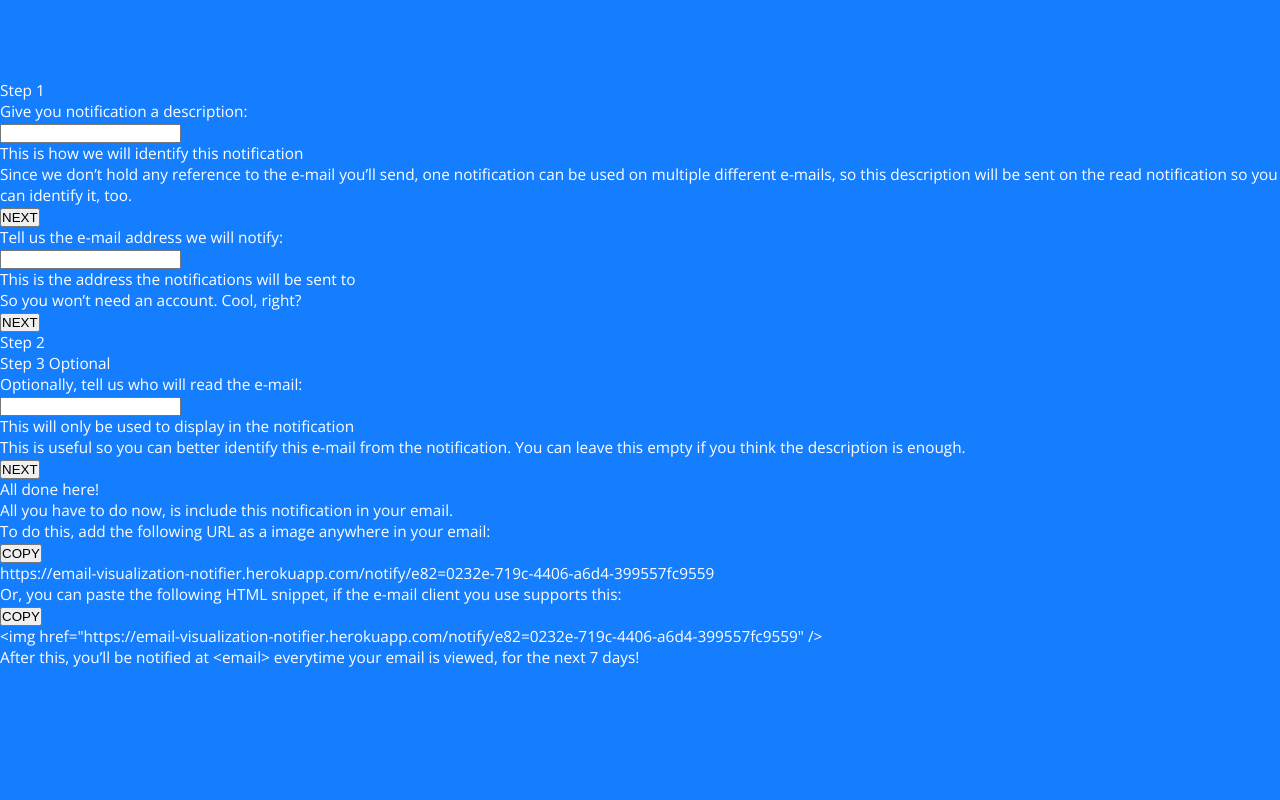
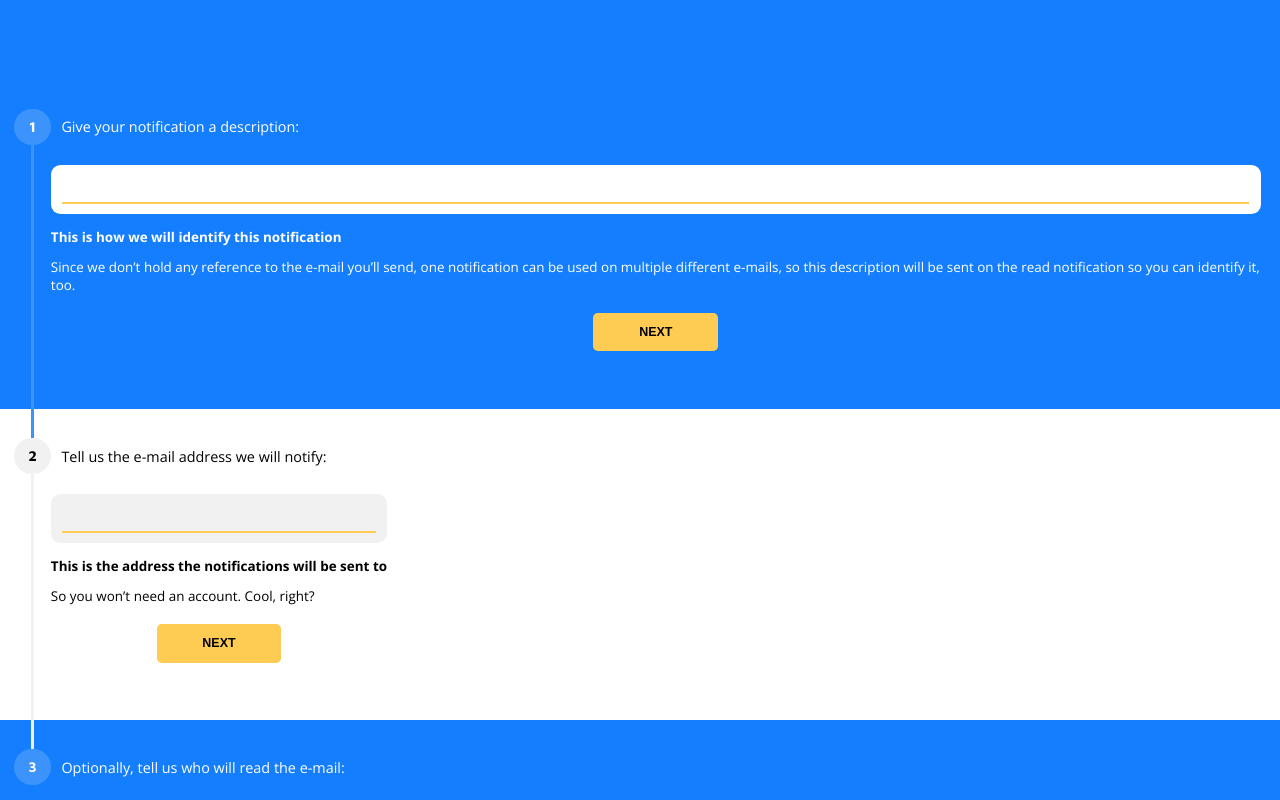
Before and after one commit to FusRoDah061/email-read-confirmation, a React (Create React App) app in the folder packages/frontend/: page / in a window 1280 px wide. Shown: the part 720-1520 px from the top of the page. Before the commit the page ends 1388 px from the top, so only its background shows below. Built offline with nearby package versions, Linux system fonts and the light colour scheme.

Commit message:
style: Styling steps 1 through 3

```diff
--- a/packages/frontend/src/pages/Home/index.tsx
+++ b/packages/frontend/src/pages/Home/index.tsx
@@ -3,7 +3,8 @@ import {
   Container,
   Jumbotron,
   StartButton,
-  StepContainer,
+  PrimaryStepContainer,
+  SecondaryStepContainer,
   StepLabelColumn,
   StepLabel,
   StepFormColumn,
@@ -37,14 +38,18 @@ const Home: React.FC = () => {
         </StartButton>
       </Jumbotron>
 
-      <StepContainer>
+      <PrimaryStepContainer>
         <StepLabelColumn>
-          <StepLabel>Step 1</StepLabel>
+          <StepLabel>
+            <p>
+              <span>Step</span> 1
+            </p>
+          </StepLabel>
         </StepLabelColumn>
 
         <StepFormColumn>
           <label htmlFor="js-description-input">
-            Give you notification a description:
+            Give your notification a description:
           </label>
           <InputWrapper>
             <input id="js-description-input" type="text" />
@@ -60,15 +65,23 @@ const Home: React.FC = () => {
 
           <Button>NEXT</Button>
         </StepFormColumn>
-      </StepContainer>
+      </PrimaryStepContainer>
 
-      <StepContainer>
+      <SecondaryStepContainer>
+        <StepLabelColumn>
+          <StepLabel>
+            <p>
+              <span>Step</span> 2
+            </p>
+          </StepLabel>
+        </StepLabelColumn>
+
         <StepFormColumn>
           <label htmlFor="js-description-input">
             Tell us the e-mail address we will notify:
           </label>
           <InputWrapper>
-            <input id="js-description-input" type="text" />
+            <input id="js-description-input" type="email" />
           </InputWrapper>
 
           <StepHint>
@@ -80,16 +93,14 @@ const Home: React.FC = () => {
 
           <Button>NEXT</Button>
         </StepFormColumn>
+      </SecondaryStepContainer>
 
-        <StepLabelColumn>
-          <StepLabel>Step 2</StepLabel>
-        </StepLabelColumn>
-      </StepContainer>
-
-      <StepContainer>
+      <PrimaryStepContainer>
         <StepLabelColumn>
           <StepLabel>
-            Step 3 <span>Optional</span>
+            <p>
+              <span>Step</span> 3 <span>Optional</span>
+            </p>
           </StepLabel>
         </StepLabelColumn>
 
@@ -112,7 +123,7 @@ const Home: React.FC = () => {
 
           <Button>NEXT</Button>
         </StepFormColumn>
-      </StepContainer>
+      </PrimaryStepContainer>
 
       <FinalStepContainer>
         <FinalStepTitle>All done here!</FinalStepTitle>
--- a/packages/frontend/src/pages/Home/styles.ts
+++ b/packages/frontend/src/pages/Home/styles.ts
@@ -1,5 +1,5 @@
 import styled from 'styled-components';
-import { transparentize } from 'polished';
+import { darken, transparentize } from 'polished';
 import { colors } from '../../styles/variables';
 
 export const Container = styled.main`
@@ -54,7 +54,7 @@ export const StartButton = styled.button`
   border: none;
   background: transparent;
   border-radius: 0.5rem;
-  transition: background-color 0.2s;
+  transition: background-color 0.3s;
   padding: 1rem 2rem;
 
   &:hover {
@@ -66,21 +66,123 @@ export const StartButton = styled.button`
   }
 `;
 
-export const StepContainer = styled.section``;
+export const StepLabelColumn = styled.div`
+  position: relative;
+  display: flex;
+  justify-content: center;
 
-export const StepLabelColumn = styled.div``;
+  &::after {
+    content: '';
+    position: absolute;
+    height: calc(100% + 3rem + 6rem);
+    width: 0.3rem;
+    background: ${colors.primaryVariant};
+    top: 0;
+    z-index: 0;
+  }
+`;
 
-export const StepLabel = styled.p``;
+export const PrimaryStepContainer = styled.section`
+  display: flex;
+  flex-direction: row;
+  padding: 3rem 2rem 6rem 1.5rem;
 
-export const StepFormColumn = styled.div``;
+  /* Hide the step line of the last numbered step */
+  &:last-of-type ${StepLabelColumn}::after {
+    content: none;
+  }
+`;
 
-export const InputWrapper = styled.div``;
+export const StepLabel = styled.div`
+  width: 3.8rem;
+  height: 3.8rem;
+  text-align: center;
+  background: ${colors.primaryVariant};
+  font: 700 1.5rem 'Maven Pro', sans-serif;
+  border-radius: 50%;
+  z-index: 1;
 
-export const StepHint = styled.p``;
+  p {
+    line-height: 3.8rem;
+  }
 
-export const StepDescription = styled.p``;
+  span {
+    display: none;
+  }
+`;
 
-export const Button = styled.button``;
+export const StepFormColumn = styled.div`
+  display: flex;
+  flex-direction: column;
+  align-items: center;
+  padding-top: 0.9rem;
+
+  label {
+    width: 100%;
+    font-size: 1.5rem;
+    margin-bottom: 3rem;
+    padding-left: 1.1rem;
+  }
+`;
+
+export const InputWrapper = styled.div`
+  width: 100%;
+  margin-bottom: 1.5rem;
+  border-radius: 1rem;
+  padding: 1rem 1.2rem;
+  background: ${colors.secondary};
+
+  input {
+    width: 100%;
+    padding: 0.5rem 0;
+    border: none;
+    outline: none;
+    border-bottom: 0.3rem solid ${colors.accent};
+    font-size: 1.6rem;
+  }
+`;
+
+export const StepHint = styled.p`
+  width: 100%;
+  font-weight: 700;
+  font-size: 1.4rem;
+  margin-bottom: 1.2rem;
+  text-align: left;
+`;
+
+export const StepDescription = styled.p`
+  width: 100%;
+  font-size: 1.4rem;
+  margin-bottom: 2rem;
+  text-align: left;
+`;
+
+export const Button = styled.button`
+  width: 13rem;
+  height: 4rem;
+  text-align: center;
+  text-transform: uppercase;
+  font-weight: 700;
+  font-size: 1.3rem;
+  border: none;
+  background: ${colors.accent};
+  border-radius: 0.5rem;
+  transition: background-color 0.3s;
+
+  &:hover {
+    background: ${darken(0.15, colors.accent)};
+  }
+`;
+
+export const SecondaryStepContainer = styled(PrimaryStepContainer)`
+  background: ${colors.secondary};
+  color: ${colors.textDark};
+
+  input,
+  ${StepLabel}, ${InputWrapper}, ${StepLabelColumn}::after {
+    background: ${colors.secondaryVariant};
+  }
+`;
 
 export const FinalStepContainer = styled.div``;
 
```
